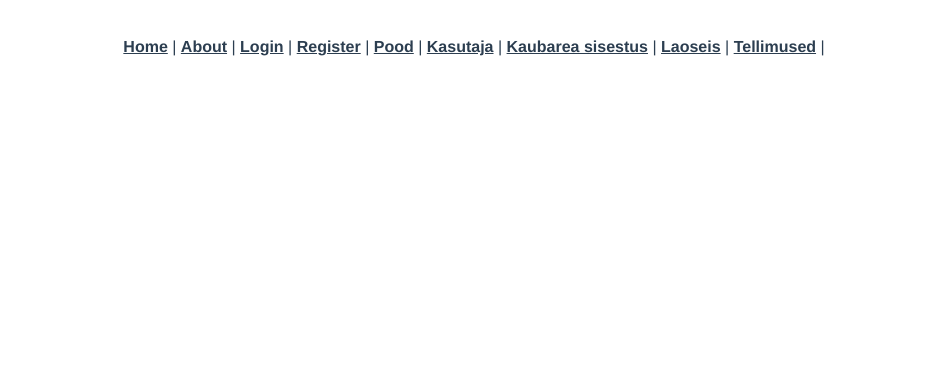
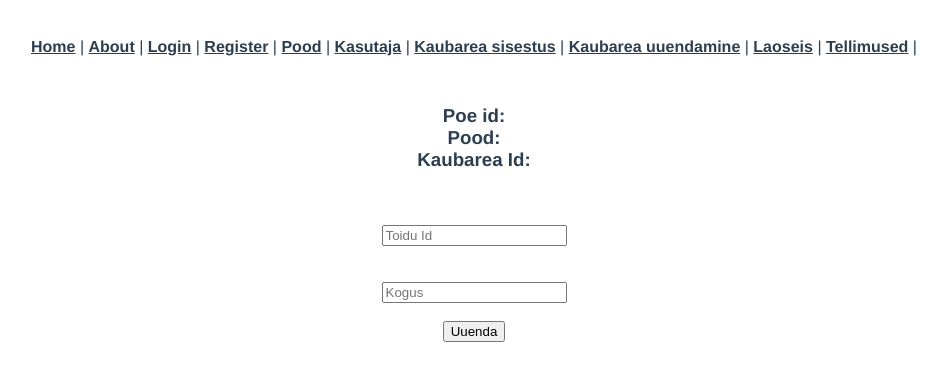
Before and after one commit to holgerpart/vanatoitfront, a Vue app: page /#/shopfoodupdate in a window 1280 px wide. Shown: the top 380 px of the page, without its empty margins (166-1113 px from the left). Built offline with nearby package versions, Linux system fonts and the light colour scheme.

Commit message:
ShopFoodUpdate

```diff
--- a/src/App.vue
+++ b/src/App.vue
@@ -8,6 +8,7 @@
       <router-link to="/shop">Pood</router-link> |
       <router-link to="/user">Kasutaja</router-link> |
       <router-link to="/food-input">Kaubarea sisestus</router-link> |
+      <router-link to="/food-update">Kaubarea uuendamine</router-link> |
       <router-link to="/stock">Laoseis</router-link> |
       <router-link to="/orders">Tellimused</router-link> |
     </nav>
--- a/src/router/index.js
+++ b/src/router/index.js
@@ -9,6 +9,7 @@ import FoodInputView from "@/views/ShopFoodInputView";
 import StockView from "@/views/StockView";
 import OrdersView from "@/views/OrdersView";
 import ShopFoodInputView from "@/views/ShopFoodInputView";
+import ShopFoodUpdateView from "@/views/ShopFoodUpdateView";
 
 Vue.use(VueRouter)
 
@@ -42,6 +43,10 @@ const routes = [
     path: '/shopfoodinput',
     name: 'ShopFoodInputRoute',
     component: ShopFoodInputView
+  },{
+    path: '/shopfoodupdate',
+    name: 'ShopFoodUpdateRoute',
+    component: ShopFoodUpdateView
   },
   {
     path: '/stock',
--- a/src/views/OrdersView.vue
+++ b/src/views/OrdersView.vue
@@ -14,8 +14,41 @@
         <br>
         Pood: {{ shopName }}
       </h3>
+<!--      <div>-->
+<!--        <select class="custom-select" id="inputGroupSelect01" v-model="accountId">-->
+<!--          <option selected v-for="order in orders" :value="order.id">{{-->
+<!--              order.-->
+<!--            }}-->
+<!--          </option>-->
+<!--        </select>-->
+<!--      </div>-->
     </div>
-
+    <div>
+      <table class="table table-hover">
+        <thead>
+        <tr>
+          <th>#</th>
+          <th>Eesnimi</th>
+          <th>Perekonnanimi</th>
+          <th>Pood</th>
+          <th>Toiduartikkel</th>
+          <th>Kogus</th>
+          <th>Staatus</th>
+        </tr>
+        </thead>
+        <tbody>
+        <tr v-for="order in orders">
+          <td>{{order.id}}</td>
+          <td>{{order.firstName}}</td>
+          <td>{{order.lastName}}</td>
+          <td>{{order.shopName}}</td>
+          <td>{{order.foodName}}</td>
+          <td>{{order.quantity}}</td>
+          <td>{{order.status}}</td>
+        </tr>
+        </tbody>
+      </table>
+    </div>
   </div>
 </template>
 <!--private Integer shopId;-->
@@ -31,9 +64,26 @@ export default {
     return {
       shopId: sessionStorage.getItem('shopId'),
       userId: sessionStorage.getItem('userId'),
-      shopName: sessionStorage.getItem('shopName')
+      shopName: sessionStorage.getItem('shopName'),
+      orders:{}
     }
   },
+
+  methods: {
+    getOrderList: function () {
+      this.$http.get("/food/bookfoods")
+
+          .then(response => {
+            console.log(response.data)
+            this.orders = response.data
+          }).catch(error => {
+        console.log(error)
+      })
+    }
+  },
+  mounted() {
+    this.getOrderList()
+  }
 }
 </script>
 
--- /dev/null
+++ b/src/views/ShopFoodUpdateView.vue
@@ -0,0 +1,101 @@
+<template>
+  <div>
+    <!--  <nav>-->
+    <!--    <router-link to="/food-input">Kaubarea sisestus</router-link> |-->
+    <!--    <router-link to="/stock">Laoseis</router-link> |-->
+    <!--    <router-link to="/orders">Tellimused</router-link> |-->
+    <!--  </nav>-->
+    <div>
+      <h3>
+        Poe id: {{ shopId }}
+        <br>
+        Pood: {{ shopName }}
+        <br>
+        <div>
+          Kaubarea Id: {{shopFoodId}}
+        </div>
+
+      </h3>
+    </div>
+    <div>
+        <div v-if="shopFoodIdExists">
+        <br>
+        <br>
+        <input type="text" placeholder="Toidu Id" v-model="foodId">
+        </div>
+        <br>
+        <br>
+        <input type="text" placeholder="Kogus" v-model="quantity">
+
+      <br>
+      <br>
+<!--      <input type="text" placeholder="Kõlblik kuni" v-model="expirationDate">-->
+<!--      <br>-->
+<!--      <br>-->
+<!--      <input type="text" placeholder="Kommentaarid" v-model="comments">-->
+<!--      <br>-->
+<!--      <br>-->
+<!--      <input type="text" placeholder="Ühik" v-model="unit">-->
+
+    </div>
+    <div>
+      <button v-on:click="inputShopFood" >
+        Uuenda
+      </button>
+    </div>
+  </div>
+</template>
+
+<script>
+export default {
+  name: "FoodInputView",
+  data: function () {
+    return {
+      shopId: sessionStorage.getItem('shopId'),
+      userId: sessionStorage.getItem('userId'),
+      shopName: sessionStorage.getItem('shopName'),
+      foodId:null,
+      quantity:null,
+      expirationDate:null,
+      comments:null,
+      unit:null,
+      shopFoodId: sessionStorage.getItem('shopFoodId'),
+      shopFoodIdExists: this.shopFoodId === undefined,
+      shopFoodIdNotExists: this.shopFoodId !== undefined
+
+    }
+  },
+  methods:{
+
+
+    inputShopFood: function () {
+      let shopFoodRequest = {
+        shopId:this.shopId,
+        foodId:this.foodId,
+        quantity:this.quantity,
+        comments:this.comments,
+        unit:this.unit
+      }
+
+      // if using alternative then remove "this." from someDtoObject
+      this.$http.post("/food", shopFoodRequest
+      ).then(response => {
+
+        console.log(response.data)
+        this.$router.push({name: 'stockRoute'})
+      }).catch(error => {
+        console.log(error)
+      })
+    }
+
+  },
+
+
+
+
+}
+</script>
+
+<style scoped>
+
+</style>
--- a/src/views/StockView.vue
+++ b/src/views/StockView.vue
@@ -8,6 +8,7 @@
     </h3>
   </div>
   <div>
+
     <table class="table table-hover">
       <thead>
       <tr>
@@ -21,10 +22,12 @@
         <th scope="col">Kuupäev</th>
         <th scope="col">Kehtivus</th>
         <th scope="col">Kommentaarid</th>
+        <th scope="col">Valik</th>
       </tr>
       </thead>
       <tbody>
       <tr v-for="shopFood in shopFoods">
+
         <th scope="row">{{ shopFood.id }}</th>
         <td>{{ shopFood.shopId }}</td>
         <td>{{ shopFood.foodId }}</td>
@@ -35,16 +38,21 @@
         <td>{{ shopFood.dateTime }}</td>
         <td>{{ shopFood.expirationDate }}</td>
         <td>{{ shopFood.comments }}</td>
-
+        <td><button v-on:click="selectFoodId(shopFood.id)" >{{ shopFood.id }}</button></td>
+<!--        v-model="shopFoodId"-->
       </tr>
 
       </tbody>
     </table>
+
   </div>
   <div>
-    <button v-on:click="navigateToFoodInput">Sisesta uus kaubarida
+    <button v-on:click="navigateToShopFoodInput">Sisesta uus kaubarida
     </button>
     <button v-on:click="navigateToOrders">Vaata tellimusi</button>
+<!--    <div v-if="shopFoodSelection">-->
+<!--      <button v-on:click="navigateToShopFoodUpdate">Muuda kaubarida</button>-->
+<!--    </div>-->
   </div>
 </div>
 </template>
@@ -57,11 +65,22 @@ export default {
     shopFoods: {},
       shopId: sessionStorage.getItem('shopId'),
       userId: sessionStorage.getItem('userId'),
-      shopName: sessionStorage.getItem('shopName')
+      shopName: sessionStorage.getItem('shopName'),
+      shopFoodId: null,
+      shopFoodSelection: false
+
 
     }
   },
   methods: {
+    selectFoodId: function (id) {
+      this.shopFoodId = id
+      // this.shopFoodSelection = true
+      sessionStorage.setItem('shopFoodId', this.shopFoodId)
+      this.$router.push({name: 'ShopFoodUpdateRoute'})
+
+    },
+
     getStock: function () {
         this.$http.get("/food/all", {
           params: {
@@ -76,10 +95,16 @@ export default {
           alert(error)
         })
       },
-    navigateToFoodInput: function () {
+    navigateToShopFoodInput: function () {
       sessionStorage.setItem('shopId', this.shopId)
       sessionStorage.setItem('shopName', this.shopName)
       this.$router.push({name: 'ShopFoodInputRoute'})
+    },
+    navigateToShopFoodUpdate: function () {
+      sessionStorage.setItem('shopId', this.shopId)
+      sessionStorage.setItem('shopName', this.shopName)
+      sessionStorage.setItem('shopFoodId', this.shopFoodId)
+      this.$router.push({name: 'ShopFoodUpdateRoute'})
     },
     navigateToOrders: function () {
       sessionStorage.setItem('shopId', this.shopId)
```
